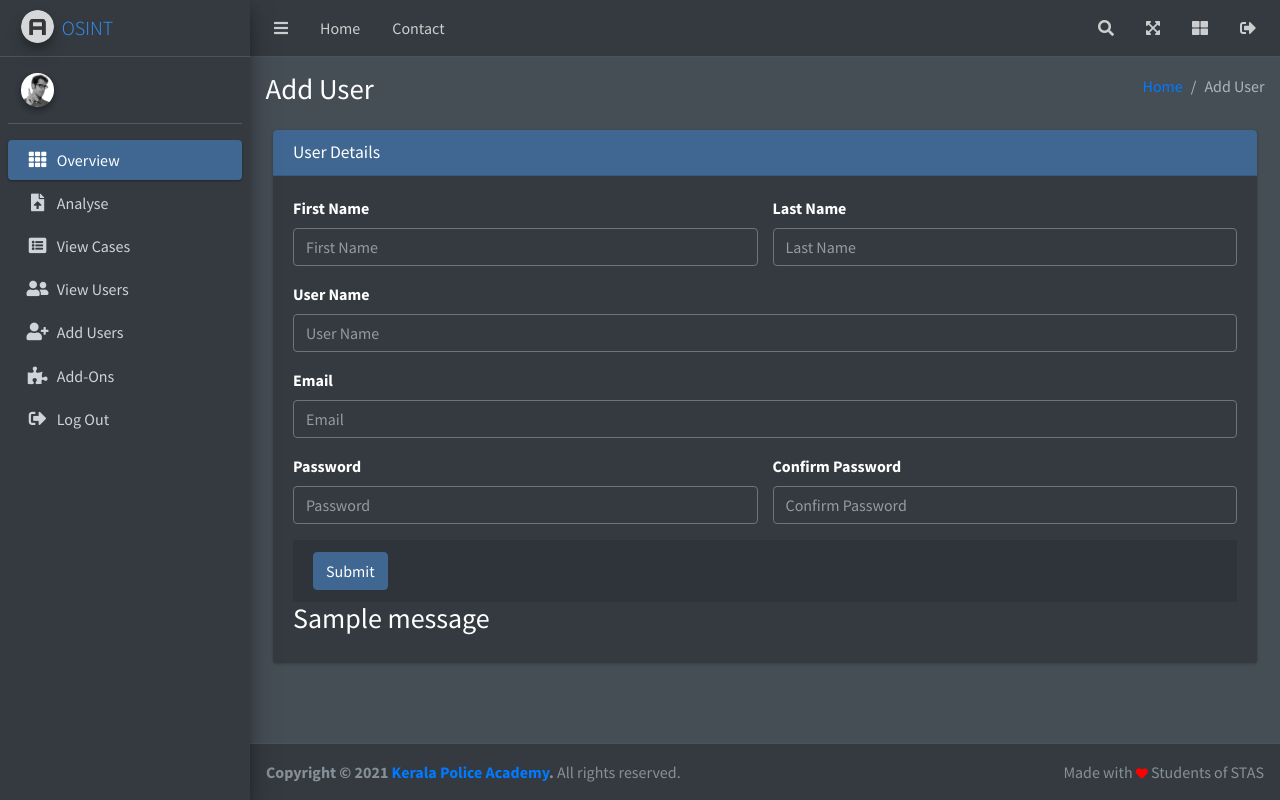
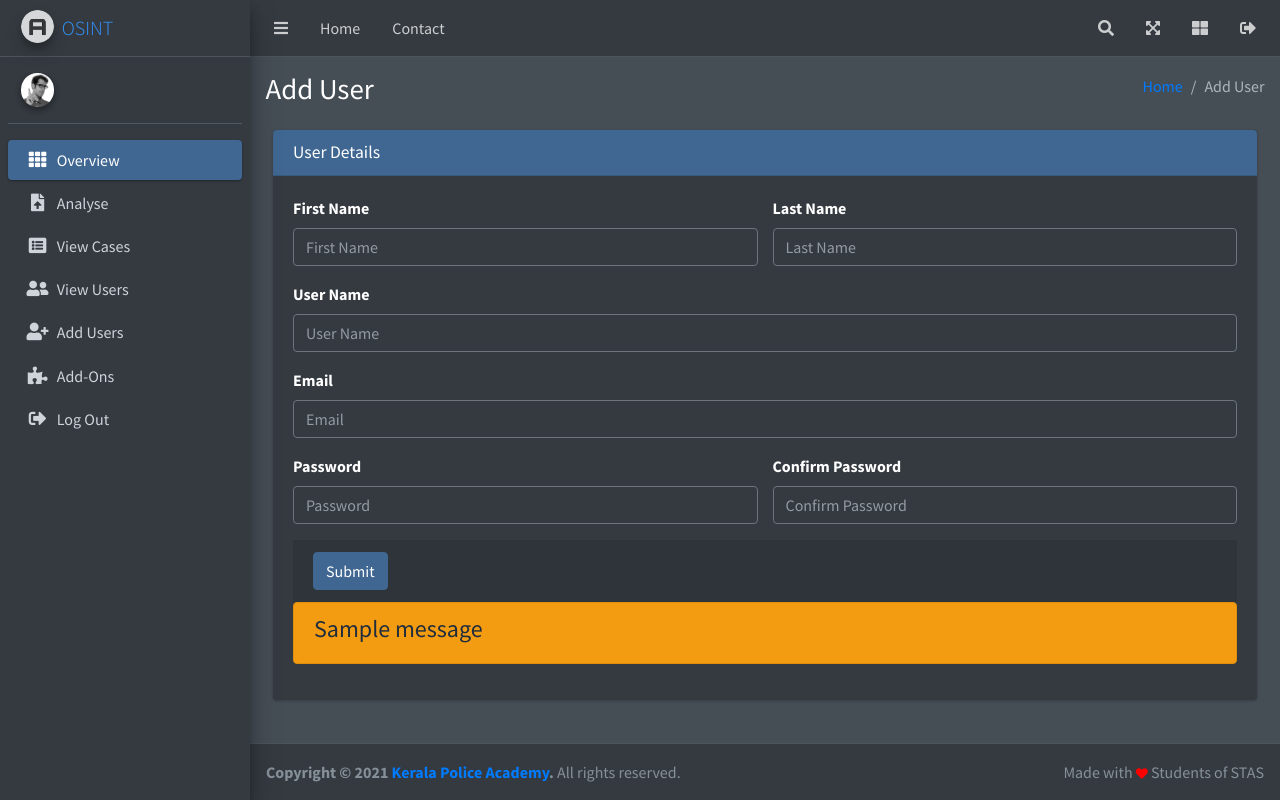
Before and after one commit to adarshvs/osint-kepa, a Django app: page /osint/account in a window 1280 px wide. Run offline with Django 3.2, Linux system fonts and the light colour scheme; tables that the repository leaves empty hold one stand-in row (values such as "Sample post"); one stand-in notice (Sample message) is shown; parts of the project's set-up code (start-up, migrations or seed data) failed here and were passed over; some libraries are stand-ins or nearby versions.

Commit message:
alert box added for error messages on add user

```diff
--- a/osint/template/account.html
+++ b/osint/template/account.html
@@ -67,10 +67,11 @@
                                 <button type="submit" class="btn btn-primary">Submit</button>
                             </div>
                     </form>
+                    {% for message in messages %}
+                    <div class="alert alert-warning" role="alert">
 
-                    <div>
-                        {% for message in messages %}
-                        <h3>{{message}}</h3>
+
+                        <h4>{{message}}</h4>
                         {% endfor %}
                     </div>
                 </div>
```
